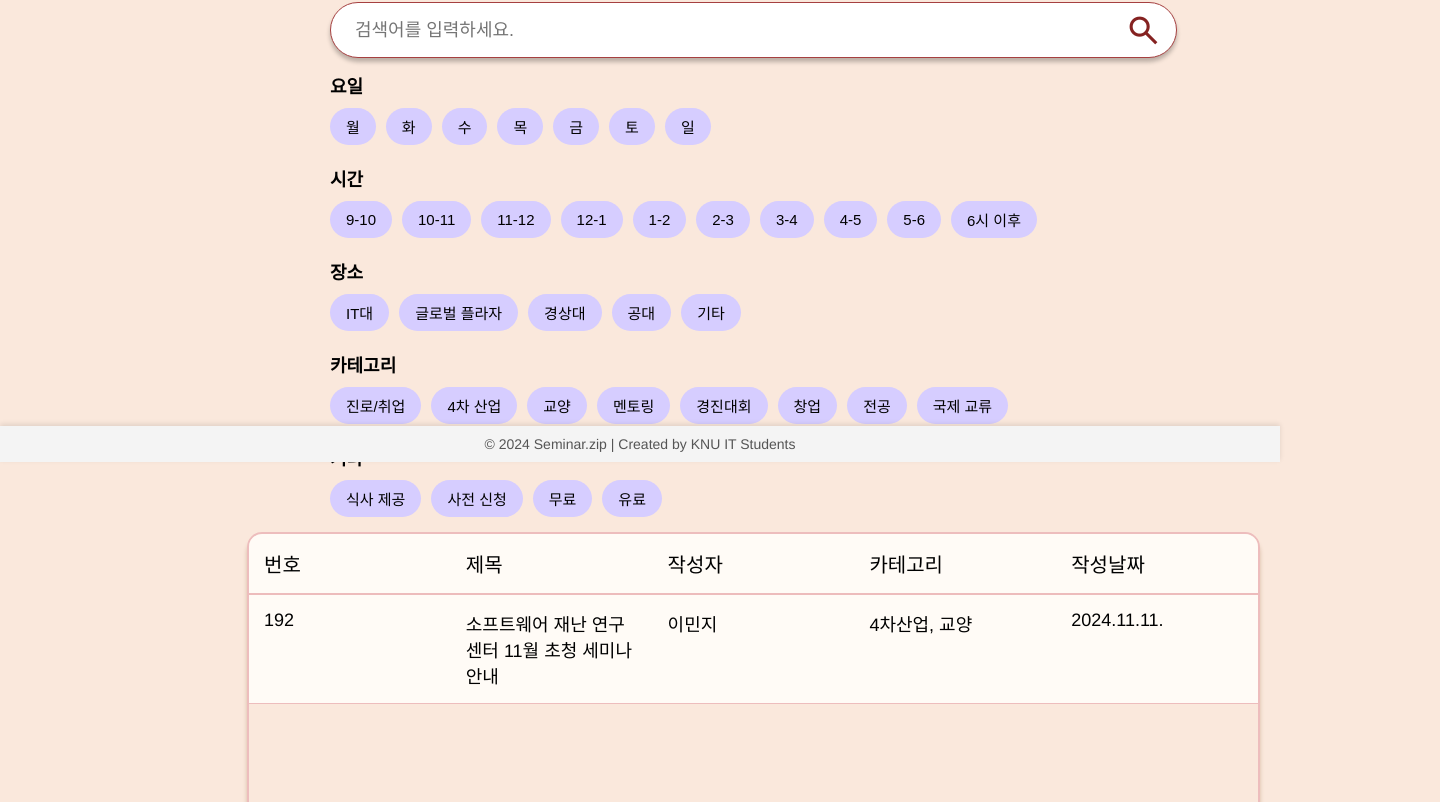
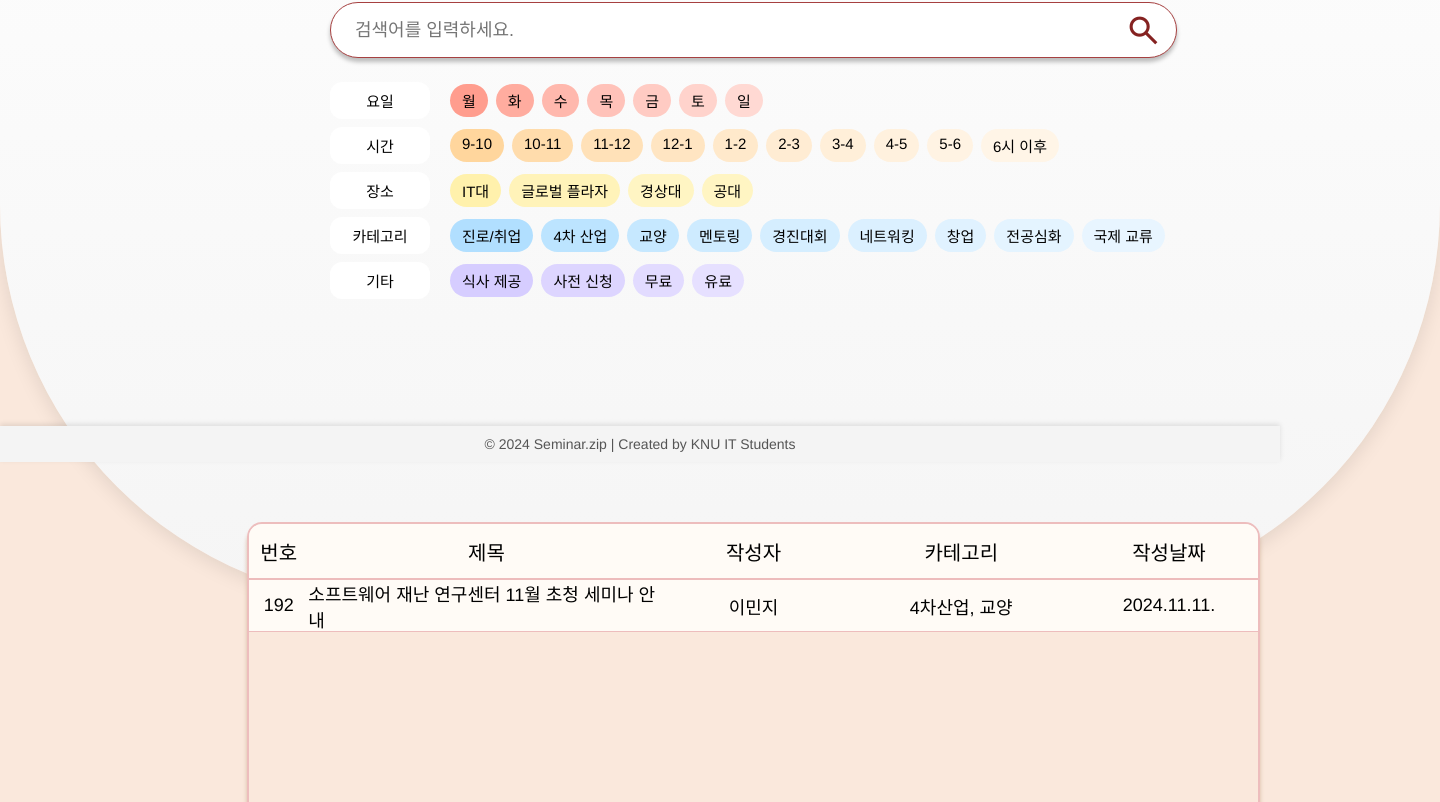
Before and after one commit to mezzang/-j4, a React (Create React App) app: page / in a window 1280 px wide. Shown: the part 338-1140 px from the top of the page, 1440 px wide, since content can reach past the window. Built offline with nearby package versions, Linux system fonts and the light colour scheme.

Commit message:
style(seminarlist, bg): 코드 수정 및 frame 적용

```diff
--- a/src/App.js
+++ b/src/App.js
@@ -9,7 +9,6 @@ import Footer from "./components/Footer";
 function App() {
   return (
     <div className="desktop">
-      <div className="overlap">
         <div className = "rectangle">
             <div className = "frame">
                 <Header />
@@ -19,7 +18,6 @@ function App() {
                 <Footer />
             </div>
         </div>
-      </div>
     </div>
   );
 }
--- a/src/components/Filters.jsx
+++ b/src/components/Filters.jsx
@@ -3,41 +3,54 @@ import React from "react";
 import styled from "styled-components";
 
 // Styled Components
+// 필터바 전체
 const FiltersContainer = styled.div`
   position: absolute;
   width: 1002px;
   height: 219px;
-  top: 410px;
+  top: 420px;
   left: 330px;
   z-index: 1; /* SearchBar 아래 */
 `;
-
-const FilterSectionContainer = styled.div`
-  margin-bottom: 20px;
+// 태그 사이 위아래 간격
+const FilterSection = styled.div`
+  display: flex;  //두 요소를 가로로 배치
+  align-items: center; /* 세로 정렬 */
+  margin-bottom: 8px;
 `;
 
+// 요일, 시간, 장소
 const SectionTitle = styled.h3`
-  font-size: 18px;
-  font-weight: bold;
-  margin-bottom: 10px;
+  width: 100px; /* 고정 너비 */
+  background-color: #FFFFFF; /* 직사각형 배경색 */
+  color: #000;
+  font-family: "Inder-Regular", Helvetica, sans-serif;
+  font-size: 15px;
+  font-weight: 400;
+  text-align: center; /* 텍스트 가운데 정렬 */
+  padding: 8px 12px; /* 텍스트 안쪽 여백 */
+  border-radius: 12px; /* 덜 둥근 모양 */
+  margin-right: 20px; /* TagGroup과 간격 */
+  white-space: nowrap; /* 제목이 여러 줄로 넘어가지 않도록 */
 `;
 
-const TagsContainer = styled.div`
+// 태그 사이 간격
+//태그들을 감싸는 그룹
+const TagGroup = styled.div`
   display: flex;
-  gap: 10px;
+  flex-wrap: wrap; //태그가 화면 너비 초과하면 자동으로 줄바꿈
+  gap: 8px; //위 아래 간격
 `;
 
-const TagButton = styled.button`
-  padding: 8px 16px;
+const Tag = styled.div`
+  background-color: ${(props) => props.bgColor || "#e8f5ff"};
+  color: #000;
+  font-family: "Inder-Regular", Helvetica, sans-serif;
+  font-size: 15px;
+  font-weight: 400;
+  padding: 6px 12px;
   border-radius: 9999px;
-  background-color: #d6cdff;
-  color: #000;
-  font-size: 15px;
-  text-align: center;
   cursor: pointer;
-  border: none;
-  transition: filter 0.2s ease-in-out;
-
   &:hover {
     filter: brightness(0.9);
   }
@@ -45,43 +58,78 @@ const TagButton = styled.button`
 
 // Functional Components
 function Filters() {
-  const categories = [
-    "진로/취업",
-    "4차 산업",
-    "교양",
-    "멘토링",
-    "경진대회",
-    "창업",
-    "전공",
-    "국제 교류",
-  ];
-  const etcOptions = ["식사 제공", "사전 신청", "무료", "유료"];
-  const locations = ["IT대", "글로벌 플라자", "경상대", "공대", "기타"];
-  const times = ["9-10", "10-11", "11-12", "12-1", "1-2", "2-3", "3-4", "4-5", "5-6", "6시 이후"];
-  const days = ["월", "화", "수", "목", "금", "토", "일"];
-
   return (
     <FiltersContainer>
-      <FilterSection title="요일" tags={days} />
-      <FilterSection title="시간" tags={times} />
-      <FilterSection title="장소" tags={locations} />
-      <FilterSection title="카테고리" tags={categories} />
-      <FilterSection title="기타" tags={etcOptions} />
+      {/* 요일 섹션 */}
+      <FilterSection>
+        <SectionTitle>요일</SectionTitle>
+        <TagGroup>
+          <Tag bgColor="#ff9d8e">월</Tag>
+          <Tag bgColor="#ffac9f">화</Tag>
+          <Tag bgColor="#ffb8ad">수</Tag>
+          <Tag bgColor="#ffc2b9">목</Tag>
+          <Tag bgColor="#ffcbc3">금</Tag>
+          <Tag bgColor="#ffd3cc">토</Tag>
+          <Tag bgColor="#ffd9d3">일</Tag>
+        </TagGroup>
+      </FilterSection>
+
+      {/* 시간 섹션 */}
+      <FilterSection>
+        <SectionTitle>시간</SectionTitle>
+        <TagGroup>
+          <Tag bgColor="#ffd69d">9-10</Tag>
+          <Tag bgColor="#ffdcac">10-11</Tag>
+          <Tag bgColor="#ffe1b8">11-12</Tag>
+          <Tag bgColor="#ffe5c2">12-1</Tag>
+          <Tag bgColor="#ffe9cb">1-2</Tag>
+          <Tag bgColor="#ffecd3">2-3</Tag>
+          <Tag bgColor="#ffefd9">3-4</Tag>
+          <Tag bgColor="#fff1de">4-5</Tag>
+          <Tag bgColor="#fff3e3">5-6</Tag>
+          <Tag bgColor="#fff5e7">6시 이후</Tag>
+        </TagGroup>
+      </FilterSection>
+
+      {/* 장소 섹션 */}
+      <FilterSection>
+        <SectionTitle>장소</SectionTitle>
+        <TagGroup>
+          <Tag bgColor="#fff1ac">IT대</Tag>
+          <Tag bgColor="#fff3b9">글로벌 플라자</Tag>
+          <Tag bgColor="#fff5c3">경상대</Tag>
+          <Tag bgColor="#fff5c3">공대</Tag>
+        </TagGroup>
+      </FilterSection>
+
+      {/* 카테고리 섹션 */}
+      <FilterSection>
+        <SectionTitle>카테고리</SectionTitle>
+        <TagGroup>
+          <Tag bgColor="#b1dfff">진로/취업</Tag>
+          <Tag bgColor="#bce4ff">4차 산업</Tag>
+          <Tag bgColor="#c6e8ff">교양</Tag>
+          <Tag bgColor="#ceebff">멘토링</Tag>
+          <Tag bgColor="#d5eeff">경진대회</Tag>
+          <Tag bgColor="#dbf0ff">네트워킹</Tag>
+          <Tag bgColor="#e0f2ff">창업</Tag>
+          <Tag bgColor="#e4f4ff">전공심화</Tag>
+          <Tag bgColor="#e8f5ff">국제 교류</Tag>
+        </TagGroup>
+      </FilterSection>
+
+      {/* 기타 섹션 */}
+      <FilterSection>
+        <SectionTitle>기타</SectionTitle>
+        <TagGroup>
+          <Tag bgColor="#d6cdff">식사 제공</Tag>
+          <Tag bgColor="#ddd5ff">사전 신청</Tag>
+          <Tag bgColor="#e2dbff">무료</Tag>
+          <Tag bgColor="#e6e0ff">유료</Tag>
+        </TagGroup>
+      </FilterSection>
     </FiltersContainer>
   );
 }
 
-function FilterSection({ title, tags }) {
-  return (
-    <FilterSectionContainer>
-      <SectionTitle>{title}</SectionTitle>
-      <TagsContainer>
-        {tags.map((tag, index) => (
-          <TagButton key={index}>{tag}</TagButton>
-        ))}
-      </TagsContainer>
-    </FilterSectionContainer>
-  );
-}
-
 export default Filters;
--- a/src/components/SeminarItem.jsx
+++ b/src/components/SeminarItem.jsx
@@ -2,30 +2,34 @@
 import React from "react";
 import styled from "styled-components";
 
-// Styled Components
+// Styled Components for SeminarItem
 const SeminarRow = styled.div`
   display: flex;
+  align-items: center;
   background-color: #fffbf6;
   border-bottom: 1px solid #edbdbd;
+  height: 52px;
 `;
 
-const SeminarCell = styled.div`
-  flex: 1;
-  padding: 15px;
+const Cell = styled.div`
+  display: flex;
+  align-items: center;
+  justify-content: center;
+  font-family: "Inder-Regular", Helvetica, sans-serif;
   font-size: 18px;
   font-weight: 400;
   color: #000000;
+  flex: ${({ flex }) => flex || 1};
 `;
 
-// Functional Component
 function SeminarItem({ id, title, author, category, date }) {
   return (
     <SeminarRow>
-      <SeminarCell>{id}</SeminarCell>
-      <SeminarCell>{title}</SeminarCell>
-      <SeminarCell>{author}</SeminarCell>
-      <SeminarCell>{category}</SeminarCell>
-      <SeminarCell>{date}</SeminarCell>
+      <Cell flex="0.5">{id}</Cell>
+      <Cell flex="3">{title}</Cell>
+      <Cell flex="1.5">{author}</Cell>
+      <Cell flex="2">{category}</Cell>
+      <Cell flex="1.5">{date}</Cell>
     </SeminarRow>
   );
 }
--- a/src/components/SeminarList.jsx
+++ b/src/components/SeminarList.jsx
@@ -3,35 +3,39 @@ import React from "react";
 import styled from "styled-components";
 import SeminarItem from "./SeminarItem";
 
-// Styled Components
-const SeminarListContainer = styled.div`
+// Styled Components for SeminarList
+const ListContainer = styled.div`
   position: absolute;
   width: 1013px;
   height: 445px;
-  top: 870px;
+  top: 860px;
   left: 247px;
-  border-radius: 15px;  /* 모서리를 둥글게 설정 */
-  overflow: hidden;  /* 내용이 넘칠 경우 숨김 */
-  border: 2px solid #edbdbd;  /*테두리 추가*/
-  box-shadow: 0px 6px 4px #d8baa4; /* 그림자 추가*/
-  z-index: 0; /* 가장 아래 */
+  border-radius: 15px;
+  overflow: hidden;
+  border: 2px solid #edbdbd;
+  box-shadow: 0px 6px 4px #d8baa4;
 `;
 
-const SeminarHeader = styled.div`
+const HeaderRow = styled.div`
   display: flex;
+  align-items: center;
   background-color: #fffbf6;
   border-bottom: 2px solid #edbcbc;
+  height: 56px;
 `;
 
-const HeaderItem = styled.div`
-  flex: 1;
-  padding: 15px;
+const HeaderCell = styled.div`
+  display: flex;
+  align-items: center;
+  justify-content: center;
+  font-family: "Inder-Regular", Helvetica, sans-serif;
   font-size: 20px;
   font-weight: 400;
   color: #000000;
+  flex: ${({ flex }) => flex || 1};
 `;
 
-function SeminarList() {
+// Mock Data for SeminarList
 const seminars = [
   {
     id: 192,
@@ -40,21 +44,25 @@ function SeminarList() {
     category: "4차산업, 교양",
     date: "2024.11.11.",
   },
+  // 추가 세미나 데이터...
 ];
 
+function SeminarList() {
   return (
-    <SeminarListContainer>
-      <SeminarHeader>
-        <HeaderItem>번호</HeaderItem>
-        <HeaderItem>제목</HeaderItem>
-        <HeaderItem>작성자</HeaderItem>
-        <HeaderItem>카테고리</HeaderItem>
-        <HeaderItem>작성날짜</HeaderItem>
-      </SeminarHeader>
+    <ListContainer>
+      {/* Header */}
+      <HeaderRow>
+        <HeaderCell flex="0.5">번호</HeaderCell>
+        <HeaderCell flex="3">제목</HeaderCell>
+        <HeaderCell flex="1.5">작성자</HeaderCell>
+        <HeaderCell flex="2">카테고리</HeaderCell>
+        <HeaderCell flex="1.5">작성날짜</HeaderCell>
+      </HeaderRow>
+      {/* Seminar Items */}
       {seminars.map((seminar) => (
         <SeminarItem key={seminar.id} {...seminar} />
       ))}
-    </SeminarListContainer>
+    </ListContainer>
   );
 }
 
--- a/src/styles/GlobalStyles.js
+++ b/src/styles/GlobalStyles.js
@@ -31,6 +31,17 @@ const GlobalStyles = createGlobalStyle`
       border-radius: 0; /* 둥근 모서리 제거 */
     }
   }
+    .frame {
+  position: absolute;
+  width: 1440px;
+  height: 942px;
+  top: 0;
+  background: linear-gradient(180deg, #ffffff 0%, #f5f5f5 100%); /* 그라데이션 효과 */
+  border-radius: 0px 0px 400px 400px; /* 하단 모서리에 곡선 추가 */
+  box-shadow: 0 4px 20px rgba(0, 0, 0, 0.1); /* 부드러운 그림자 */
+  z-index: -1; /* 다른 모든 요소 뒤로 배치 */
+}
+
 `;
 
 export default GlobalStyles;
--- a/src/styles/index.css
+++ /dev/null
@@ -1,22 +0,0 @@
-/* index.css */
-.frame {
-  position: absolute;
-  width: 1440px;
-  height: 942px;
-  top: 0;
-  left: 33px;
-  background-color: #ffffff;
-  border-radius: 0px 0px 400px 400px;
-}
-
-.view {
-  position: absolute;
-  width: 1013px;
-  height: 445px;
-  top: 825px;
-  left: 247px;
-  border-radius: 15px;
-  overflow: hidden;
-  border: 2px solid #edbdbd;
-  box-shadow: 0px 6px 4px #d8baa4;
-}
```
Lines whose indentation alone changed are shown as unchanged.
